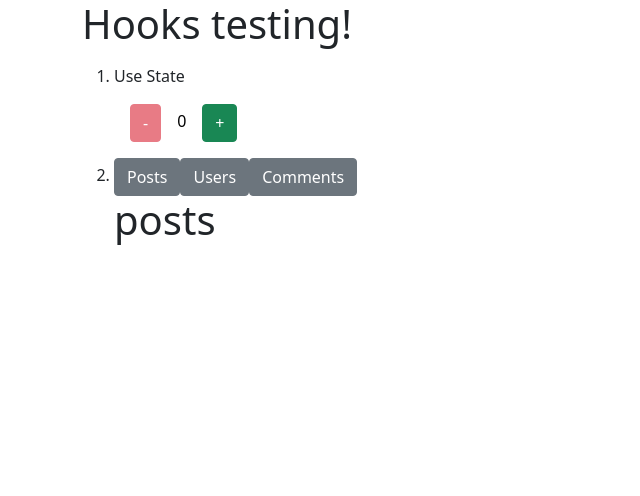
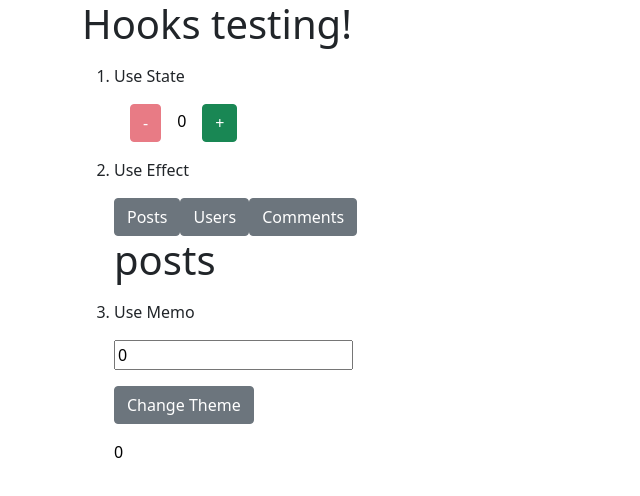
Before and after one commit to unsubstantiated-Script/hookage, a React (Create React App) app: page / in a window 1280 px wide. Shown: the top 496 px of the page, without its empty margins (0-640 px from the left). Built offline with nearby package versions, Linux system fonts and the light colour scheme.

Commit message:
useMemo added

```diff
--- a/src/App.js
+++ b/src/App.js
@@ -2,6 +2,7 @@
 import { Container } from "reactstrap";
 import UseStateComponent from "./hooks/UseStateComponent";
 import UseEffectComponent from "./hooks/UseEffectComponent";
+import UseMemoComponent from "./hooks/UseMemoComponent";
 
 function App() {
 	return (
@@ -16,6 +17,9 @@
 					<li className="my-3">
 						<UseEffectComponent />
 					</li>
+					<li className="my-3">
+						<UseMemoComponent />
+					</li>
 				</ol>
 			</Container>
 		</>
--- a/src/hooks/UseEffectComponent.js
+++ b/src/hooks/UseEffectComponent.js
@@ -36,6 +36,7 @@
 
 	return (
 		<div>
+			<p>Use Effect</p>
 			<Button onClick={() => setResourceType("posts")}>Posts</Button>
 			<Button onClick={() => setResourceType("users")}>Users</Button>
 			<Button onClick={() => setResourceType("comments")}>Comments</Button>
--- /dev/null
+++ b/src/hooks/UseMemoComponent.js
@@ -0,0 +1,54 @@
+import React, { useState, useMemo, useEffect } from "react";
+import { Button } from "reactstrap";
+
+const UseMemoComponent = () => {
+	const [number, setNumber] = useState(0);
+	const [dark, setDark] = useState(false);
+
+	//useMemo will cache the input so that it won't need to rerender if this doesn't change
+	const doubleNumber = useMemo(() => {
+		return slowFunction(number);
+	}, [number]); //dependencies always show when this should be running again
+
+	//Wrapping this in useMemo to avoid the conflict of React updating the entire component even though nothing is changing here. Thus, this only will change when the item is manipulated!
+	const themeStyles = useMemo(() => {
+		return {
+			backgroundColor: dark ? "black" : "white",
+			color: dark ? "white" : "black",
+		};
+	}, [dark]);
+
+	useEffect(() => {
+		console.log("Theme changed");
+	}, [themeStyles]);
+
+	//useMemo should be used sparingly as it does give performance and memory overhead
+
+	return (
+		<div>
+			<p>Use Memo</p>
+			<div className='my-3'>
+				<input
+					type='number'
+					value={number}
+					onChange={(e) => setNumber(parseInt(e.target.value))}
+				/>
+			</div>
+			<div className='my-3'>
+				<Button onClick={() => setDark((prevDark) => !prevDark)}>
+					Change Theme
+				</Button>
+			</div>
+			<div style={themeStyles}>{doubleNumber}</div>
+		</div>
+	);
+};
+
+//This is gonna get called and slow everything down every change that happens to the component!
+function slowFunction(num) {
+	console.log("calling the slow function");
+	for (let index = 0; index <= 1000000000; index++) {}
+	return num * 2;
+}
+
+export default UseMemoComponent;
```
